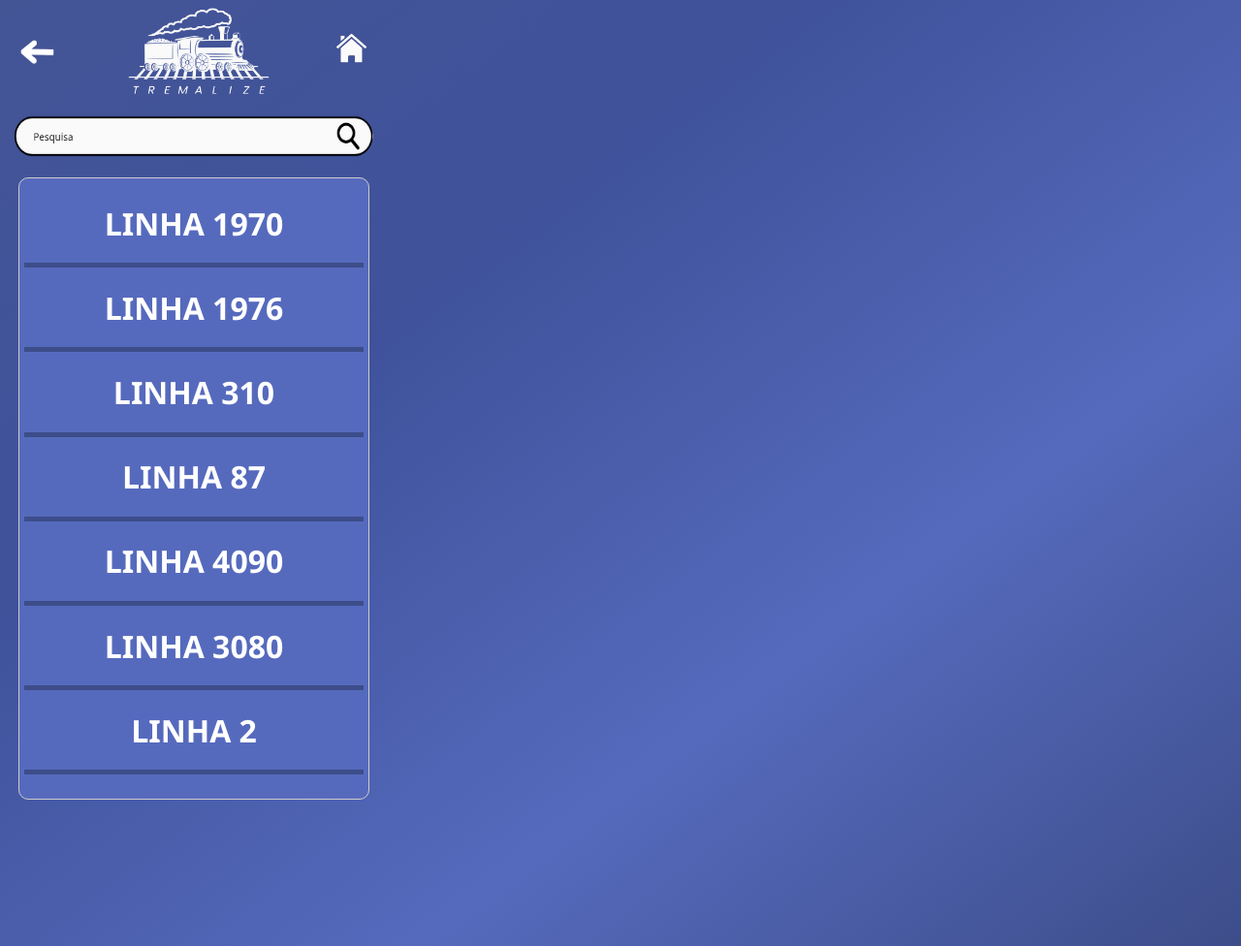
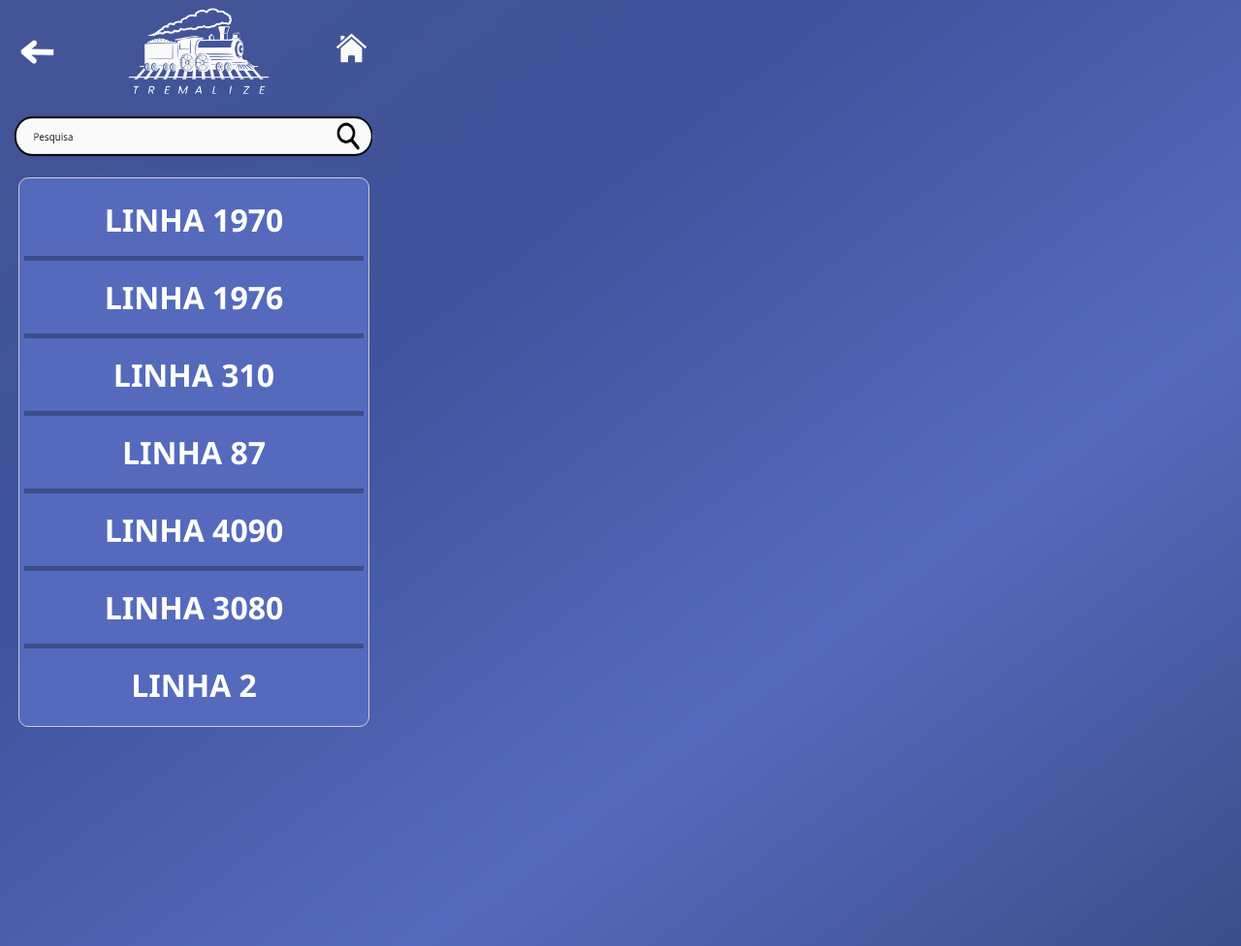
Before and after one commit to KamilaKaroliny/SA-Parte2, a PHP site: page /public/telaLinha.html in a window 1280 px wide. Shown: the whole page at 97% size. Run offline with PHP 8.4, Linux system fonts and the light colour scheme.

Commit message:
ADD - alteração no tamanho do quadradinhoLinha na telaLinha.html

```diff
--- a/public/telaLinha.html
+++ b/public/telaLinha.html
@@ -49,7 +49,6 @@
             <div class="linhaAzul"></div>
 
             <h1 class="linha">LINHA 2</h1>
-            <div class="linhaAzul"></div>
         </div>
     </div>
 
--- a/style/style.css
+++ b/style/style.css
@@ -284,7 +284,7 @@
     padding: 5px;
     margin: 0px;
     width: 350px;
-    height: 630px;
+    height: 555px;
     justify-content: flex-start;
     display: flex;
     align-items: center;
```
